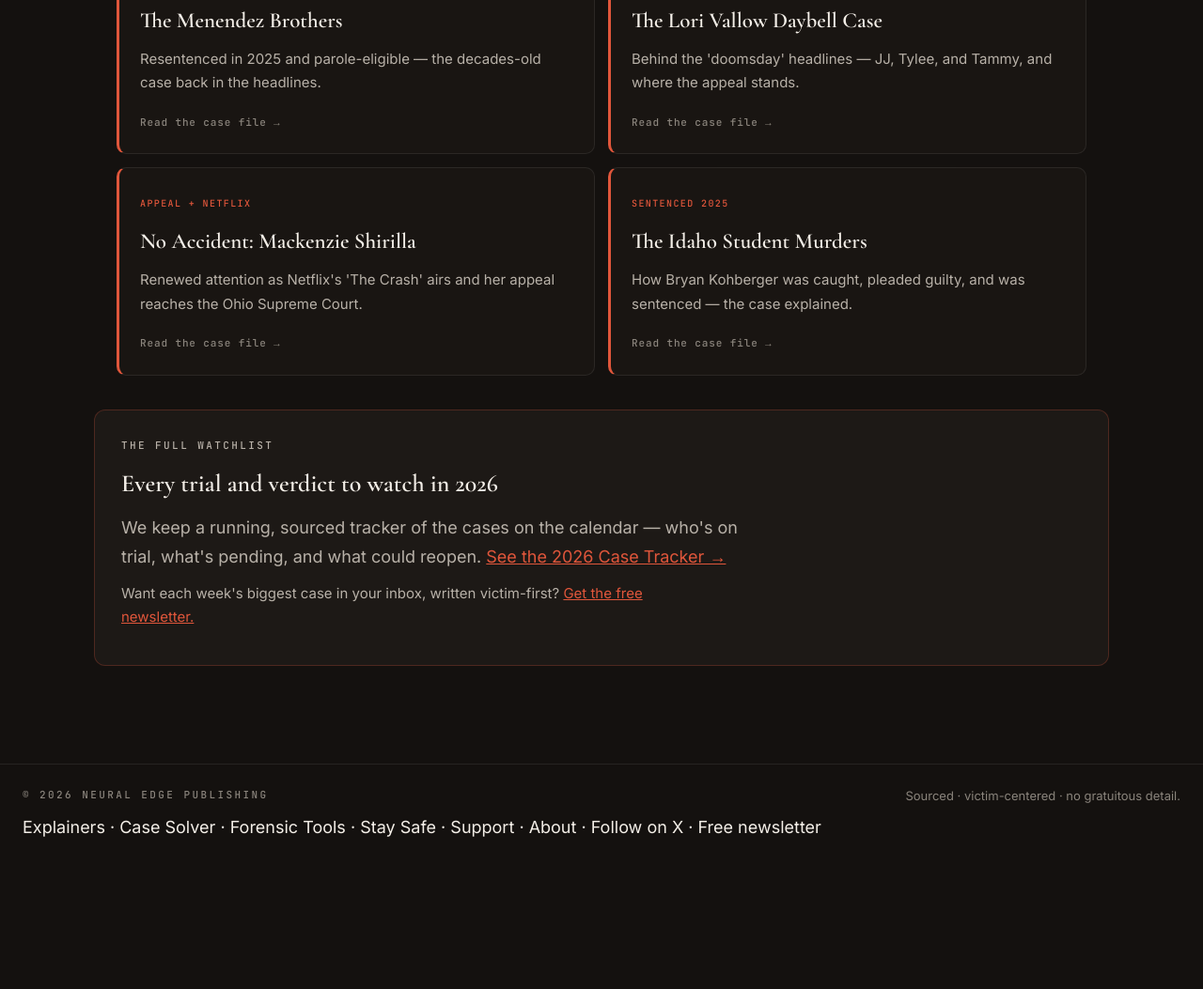
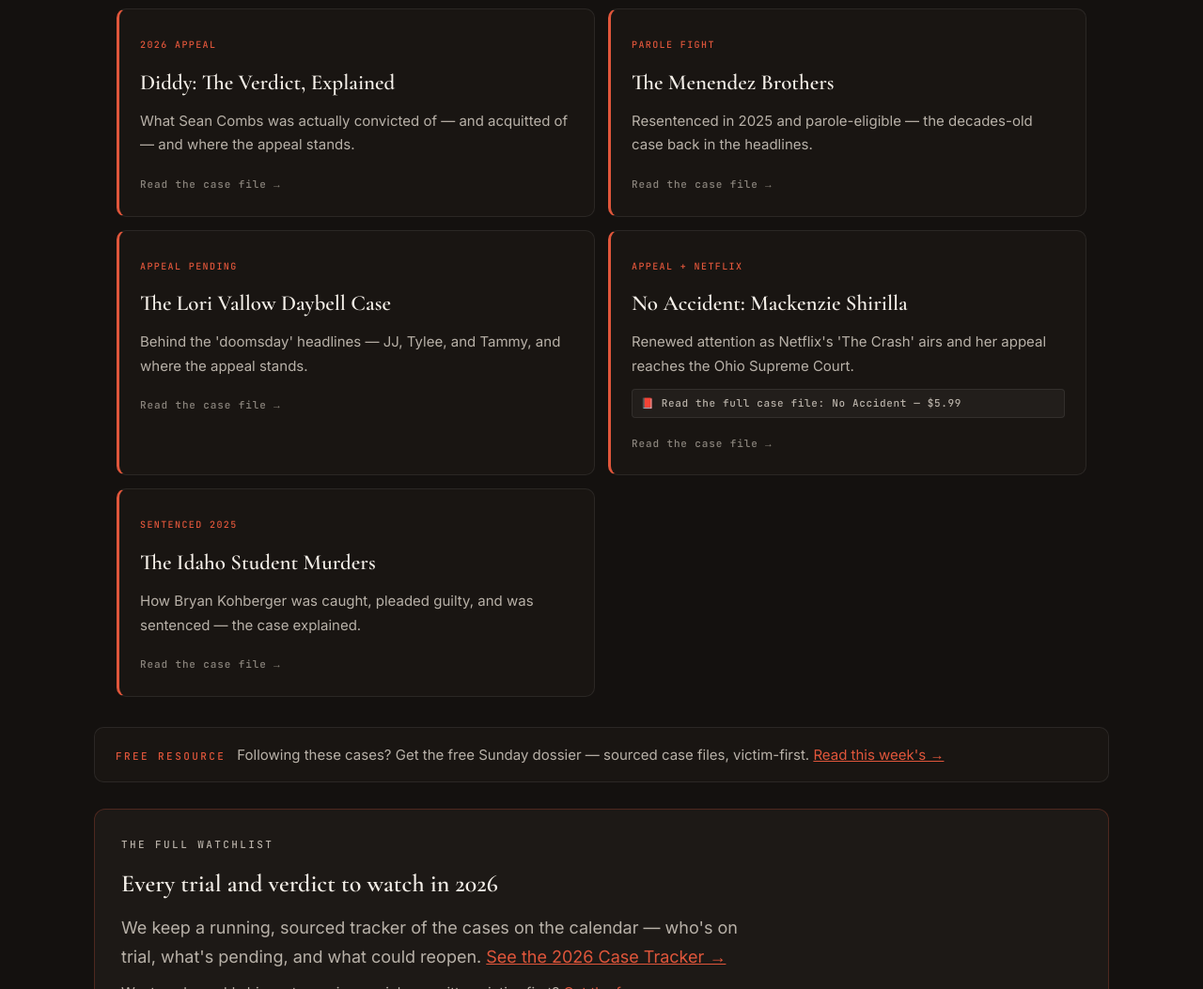
Before and after one commit to cassiancreed/cassiancreed-astro, an Astro site: page /trending in a window 1280 px wide. Shown: the part 1389-2442 px from the top of the page at 94% size. Before the commit the page ends 2307 px from the top, so only its background shows below. Built offline with nearby package versions, Linux system fonts and the light colour scheme; Astro itself is replaced by a stand-in of ours.

Commit message:
trending: book chips + dossier CTA + Delphi card

```diff
--- a/src/pages/trending.astro
+++ b/src/pages/trending.astro
@@ -8,15 +8,16 @@ const jsonld = {
   "url": "https://cassiancreed.com/trending/"
 };
 const trending = [
-  { href:"/post/the-gilgo-beach-murders-rex-heuermann-pleads-guilty-and-eight-women-are-finally-named/", status:"SENTENCING JUNE 17", title:"The Gilgo Beach Murders", why:"Rex Heuermann pleaded guilty in April 2026; sentencing is days away. The Long Island case that haunted a decade." },
+  { href:"/post/the-gilgo-beach-murders-rex-heuermann-pleads-guilty-and-eight-women-are-finally-named/", status:"SENTENCING JUNE 17", title:"The Gilgo Beach Murders", why:"Rex Heuermann pleaded guilty in April 2026; sentencing is days away. The Long Island case that haunted a decade.", book:{ label:"🔔 The Gilgo Blueprint — coming soon, get notified", href:"/books/" } },
   { href:"/post/the-lindsay-clancy-case-three-children-one-trial-and-the-questions-massachusetts-must-answer/", status:"TRIAL JULY 20", title:"The Lindsay Clancy Case", why:"A wrenching postpartum-psychosis case heads to trial in Plymouth, Massachusetts." },
   { href:"/post/new-release-are-you-with-me-the-kouri-richins-story/", status:"SENTENCED MAY 2026", title:"The Kouri Richins Case", why:"The Utah grief-book author was sentenced to life for murdering her husband — and vows to appeal." },
+  { href:"/post/the-delphi-murders-how-libby-german-s-own-phone-helped-convict-richard-allen/", status:"APPEAL SEPT 21", title:"The Delphi Murders", why:"Abby Williams and Libby German were thirteen and fourteen — Richard Allen was convicted in 2024, and his appeal argument is set for September." },
   { href:"/post/the-murdaugh-murders-how-alex-murdaugh-was-convicted-and-why-he-now-faces-a-new-trial/", status:"NEW TRIAL AHEAD", title:"The Murdaugh Murders", why:"His 2023 convictions were overturned in 2026 — the case everyone thought was closed, reopened." },
   { href:"/post/karen-read-was-acquitted-of-killing-john-o-keefe-his-family-is-still-waiting-for-answers/", status:"CIVIL SUIT ONGOING", title:"Karen Read", why:"Acquitted after two trials; John O'Keefe's family still waits for answers as the wrongful-death suit grinds on." },
   { href:"/post/diddy-s-verdict-explained-what-sean-combs-was-convicted-of-and-what-the-jury-rejected/", status:"2026 APPEAL", title:"Diddy: The Verdict, Explained", why:"What Sean Combs was actually convicted of — and acquitted of — and where the appeal stands." },
   { href:"/post/the-menendez-brothers-case-from-the-1989-murders-to-the-2025-resentencing-and-parole-fight/", status:"PAROLE FIGHT", title:"The Menendez Brothers", why:"Resentenced in 2025 and parole-eligible — the decades-old case back in the headlines." },
   { href:"/post/the-lori-vallow-daybell-case-remembering-jj-tylee-and-tammy-behind-the-doomsday-headlines/", status:"APPEAL PENDING", title:"The Lori Vallow Daybell Case", why:"Behind the 'doomsday' headlines — JJ, Tylee, and Tammy, and where the appeal stands." },
-  { href:"/post/no-accident-the-mackenzie-shirilla-story-the-full-account/", status:"APPEAL + NETFLIX", title:"No Accident: Mackenzie Shirilla", why:"Renewed attention as Netflix's 'The Crash' airs and her appeal reaches the Ohio Supreme Court." },
+  { href:"/post/no-accident-the-mackenzie-shirilla-story-the-full-account/", status:"APPEAL + NETFLIX", title:"No Accident: Mackenzie Shirilla", why:"Renewed attention as Netflix's 'The Crash' airs and her appeal reaches the Ohio Supreme Court.", book:{ label:"📕 Read the full case file: No Accident — $5.99", href:"https://cassiancreed.beehiiv.com/products/no-accident-the-mackenzie-shirilla-story?utm_source=website&utm_medium=trending&utm_campaign=no_accident" } },
   { href:"/post/what-happened-in-the-idaho-student-murders-the-bryan-kohberger-case-explained/", status:"SENTENCED 2025", title:"The Idaho Student Murders", why:"How Bryan Kohberger was caught, pleaded guilty, and was sentenced — the case explained." }
 ];
 ---
@@ -34,9 +35,19 @@ const trending = [
           <span class="trend-card__status">{c.status}</span>
           <h2 class="trend-card__title">{c.title}</h2>
           <p class="trend-card__why">{c.why}</p>
+          {c.book && (
+            <span class="trend-card__chip" onclick={`event.preventDefault();event.stopPropagation();window.location='${c.book.href}'`}>{c.book.label}</span>
+          )}
           <span class="trend-card__cta">Read the case file →</span>
         </a>
       ))}
+    </div>
+  </section>
+
+  <section class="wrap trend-dossier">
+    <div class="trend-dossier__inner">
+      <span class="evidence evidence--accent">Free resource</span>
+      <p>Following these cases? Get the free Sunday dossier — sourced case files, victim-first. <a href="/free-dossier/?utm_source=website&utm_medium=trending&utm_campaign=free_case_files">Read this week's →</a></p>
     </div>
   </section>
 
@@ -57,8 +68,14 @@ const trending = [
     .trend-card__status{font-family:var(--mono);font-size:10px;letter-spacing:.14em;color:var(--accent)}
     .trend-card__title{font-family:var(--serif);font-weight:600;font-size:23px;margin:8px 0 8px;color:var(--ink)}
     .trend-card__why{color:var(--ink-2);font-size:15px;margin:0 0 12px}
+    .trend-card__chip{display:block;margin:0 0 10px;font-family:var(--mono);font-size:11px;letter-spacing:.06em;color:var(--ink-2);background:rgba(255,255,255,.04);border:1px solid var(--line);border-radius:4px;padding:5px 9px;cursor:pointer;transition:background .15s,color .15s}
+    .trend-card__chip:hover{background:rgba(224,86,59,.1);color:var(--accent)}
     .trend-card__cta{font-family:var(--mono);font-size:11px;letter-spacing:.08em;color:var(--ink-3)}
     .trend-card:hover .trend-card__cta{color:var(--accent)}
+    .trend-dossier{padding:4px 0 20px}
+    .trend-dossier__inner{background:var(--bg-2);border:1px solid var(--line);border-radius:10px;padding:16px 22px;display:flex;align-items:baseline;gap:12px;flex-wrap:wrap}
+    .trend-dossier__inner p{color:var(--ink-2);font-size:15px;margin:0}
+    .trend-dossier__inner a{color:var(--accent);text-decoration:underline}
     .trend-foot{padding:8px 0 40px}
     .trend-tracker{background:var(--bg-3);border:1px solid rgba(224,86,59,.25);border-radius:12px;padding:28px}
     .trend-tracker h2{font-family:var(--serif);font-weight:600;font-size:26px;margin:6px 0 10px}
```
